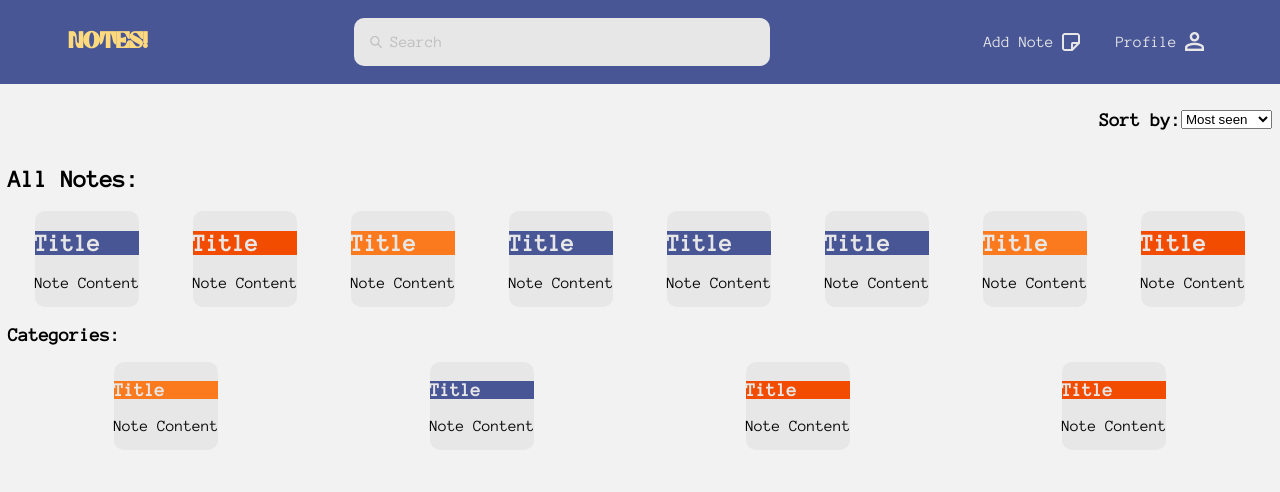
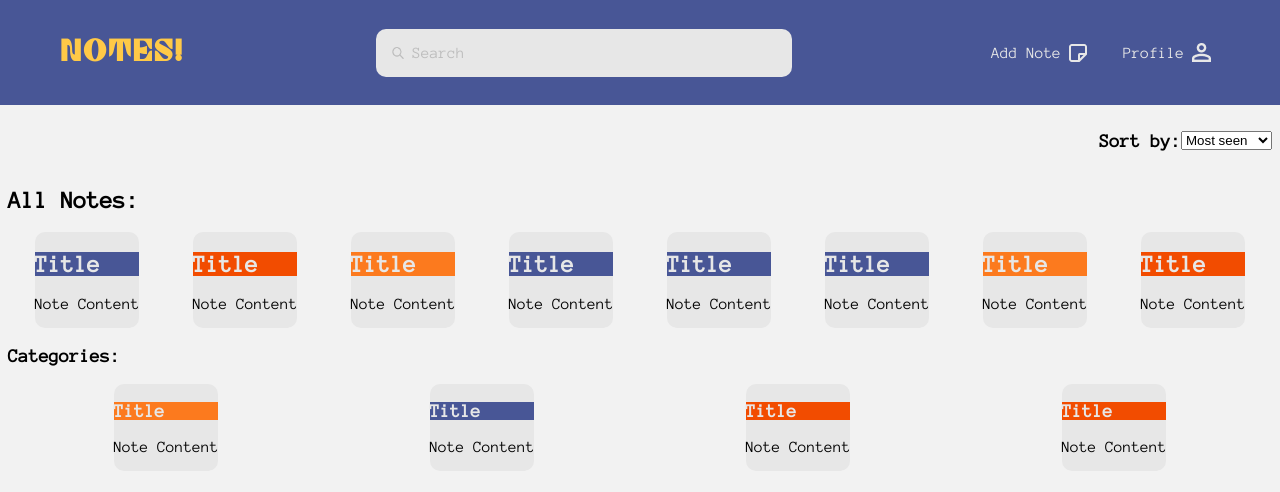
Before and after one commit to carolinatravanca/assignment3_CM, a plain HTML site: page index.html in a window 1280 px wide. Drawn offline with Linux system fonts and the light colour scheme.

Commit message:
Adjusting header

```diff
--- a/global.css
+++ b/global.css
@@ -33,7 +33,9 @@ nav {
 
 #title {
   font-family: taurian;
-  color: rgba(255, 217, 125, 1);
+  color: rgba(255 201 71);
+  font-size: 24pt;
+  letter-spacing: 3px;
 }
 
 #search_bar {
```
